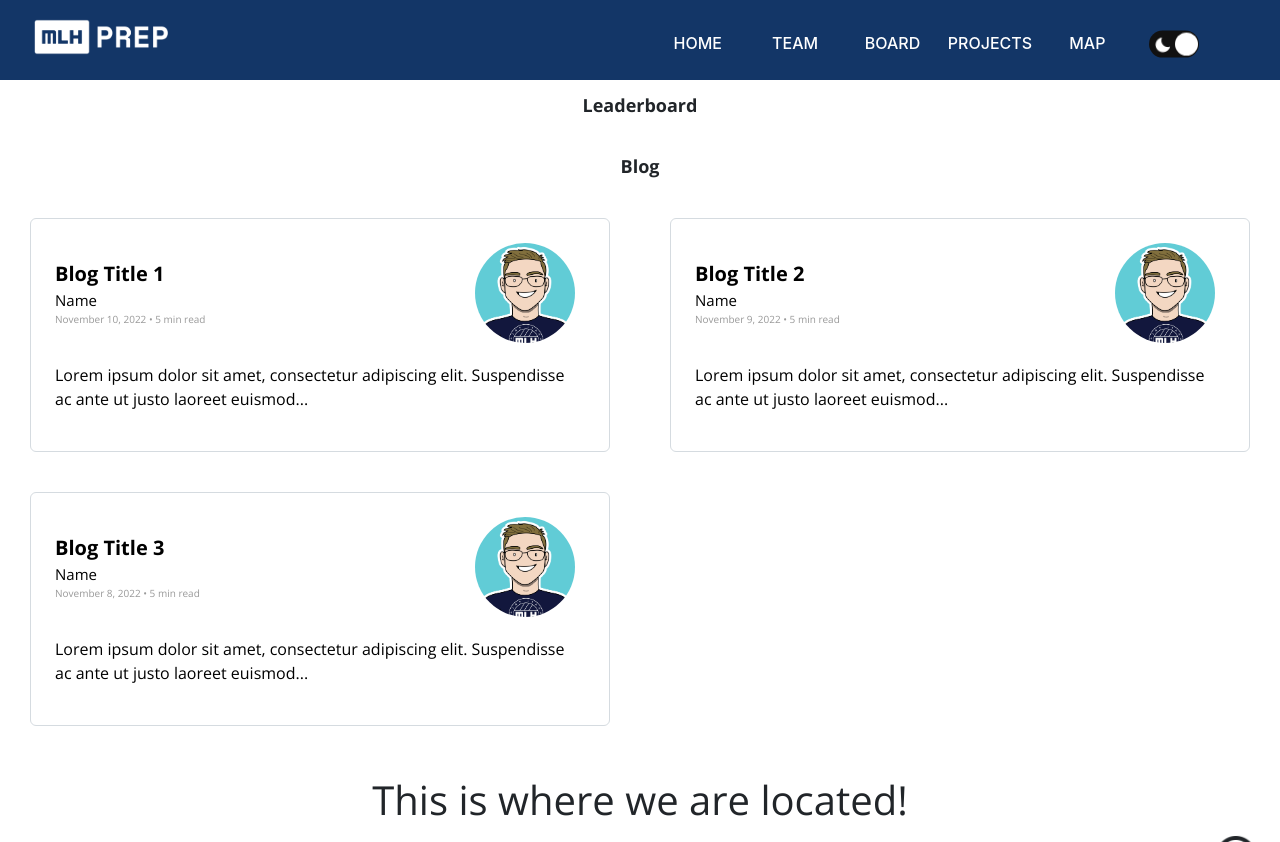
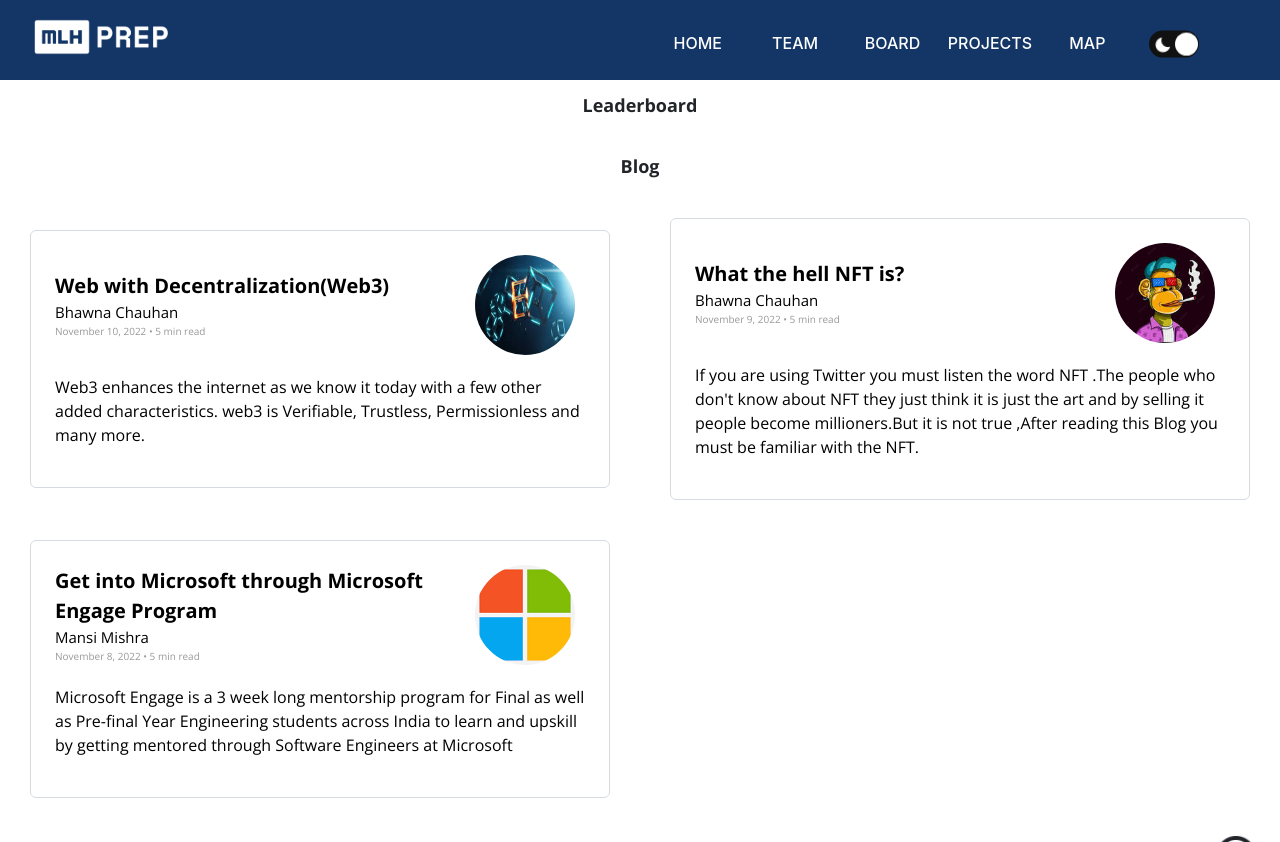
Before and after one commit to MLH-Fellowship/prep-portfolio-22.NOV.PREP.2, a Jekyll site: the page built from index.html, in a window 1280 px wide and 900 px high, scrolled down 1127 px, cut to the strip 0-842 px from the top of the window. Built offline with Jekyll 4.4.1, drawn with Linux system fonts in a browser that asks for light colours; nearby versions of some CDN libraries; comment, search, counter and statistics services are not loaded.

Commit message:
Blog content added

```diff
--- a/_data/blogposts.yml
+++ b/_data/blogposts.yml
@@ -1,23 +1,25 @@
-- author: Name
-  img: ./assets/img/logo.jpg
-  title: Blog Title 1
-  preview: Lorem ipsum dolor sit amet, consectetur adipiscing elit. Suspendisse ac ante ut justo laoreet euismod...
+- author: Bhawna Chauhan
+  img: ./assets/img/block.jpeg
+  title: Web with Decentralization(Web3)
+  preview: Web3 enhances the internet as we know it today with a few other added characteristics. web3 is Verifiable, Trustless, Permissionless and many more.
   date: November 10, 2022
   page-name: ./blogs/blog
   duration: 5 min read
 
-- author: Name
-  img: ./assets/img/logo.jpg
-  title: Blog Title 2
-  preview: Lorem ipsum dolor sit amet, consectetur adipiscing elit. Suspendisse ac ante ut justo laoreet euismod...
+- author: Bhawna Chauhan
+  img: ./assets/img/nft.jpeg
+  title: What the hell NFT is?
+  preview: If you are using Twitter you must listen the word NFT .The people who don't know about NFT they just think it is just the art and by selling it people become millioners.But it is not true ,After reading this Blog you must be familiar with the NFT.
+
+
   date: November 9, 2022
   page-name: ./blogs/blog
   duration: 5 min read
 
-- author: Name
-  img: ./assets/img/logo.jpg
-  title: Blog Title 3
-  preview: Lorem ipsum dolor sit amet, consectetur adipiscing elit. Suspendisse ac ante ut justo laoreet euismod...
+- author: Mansi Mishra
+  img: ./assets/img/micro.png
+  title: Get into Microsoft through Microsoft Engage Program
+  preview: Microsoft Engage is a 3 week long mentorship program for Final as well as Pre-final Year Engineering students across India to learn and upskill by getting mentored through Software Engineers at Microsoft
   date: November 8, 2022
   page-name: ./blogs/blog
   duration: 5 min read
```
Also changed, not shown: assets/img/block.jpeg (added), assets/img/micro.png (added), assets/img/nft.jpeg (added).
